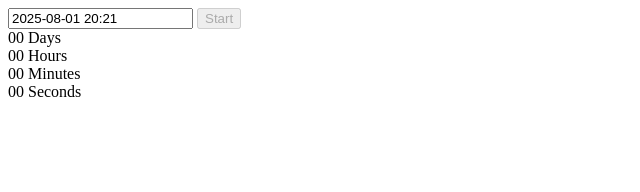
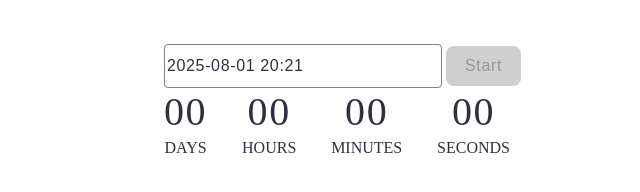
Before and after one commit to codescriptman/goit-js-hw-10, a website built with Vite: page src/1-timer.html in a window 1280 px wide. Shown: the whole page, without its empty margins (0-640 px from the left). Built offline with nearby package versions, Linux system fonts and the light colour scheme.

Commit message:
task1 css done

```diff
--- a/src/1-timer.html
+++ b/src/1-timer.html
@@ -4,6 +4,7 @@
     <meta charset="UTF-8" />
     <meta name="viewport" content="width=device-width, initial-scale=1.0" />
     <title>Timer</title>
+    <link rel="stylesheet" href="./css/styles.css" />
     <script type="module" src="./js/1-timer.js"></script>
   </head>
   <body>
--- /dev/null
+++ b/src/css/1-timer.css
@@ -0,0 +1,80 @@
+body {
+  padding-top: 36px;
+  padding-left: 156px;
+}
+
+#datetime-picker {
+  border: 1px solid rgba(128, 128, 128, 1);
+  border-radius: 4px;
+  width: 272px;
+  height: 40px;
+  font-weight: 400;
+  font-size: 16px;
+  line-height: 150%;
+  letter-spacing: 0.04em;
+  color: #2e2f42;
+}
+#datetime-picker:hover {
+  border: 1px solid #000;
+}
+#datetime-picker:active {
+  border: 1px solid #4e75ff;
+  color: #000;
+}
+#datetime-picker:disabled {
+  cursor: auto;
+  border: 1px solid #808080;
+  background: #fafafa;
+  color: #808080;
+}
+button {
+  cursor: pointer;
+  border: none;
+  border-radius: 8px;
+  padding: 8px 16px;
+  width: 75px;
+  height: 40px;
+  font-weight: 500;
+  font-size: 16px;
+  line-height: 150%;
+  letter-spacing: 0.04em;
+  color: #fff;
+  background: #4e75ff;
+}
+button:hover {
+  background: #6c8cff;
+  color: #fff;
+}
+button:disabled {
+  cursor: auto;
+  background: #cfcfcf;
+  color: #989898;
+}
+.timer {
+  display: flex;
+  gap: 24px;
+  width: 346px;
+  height: 72px;
+  justify-content: space-between;
+}
+.field {
+  display: flex;
+  flex-direction: column;
+}
+.value {
+  text-transform: uppercase;
+  text-align: center;
+  font-weight: 400;
+  font-size: 40px;
+  line-height: 120%;
+  letter-spacing: 0.04em;
+  color: #2e2f42;
+}
+.label {
+  text-transform: uppercase;
+  text-align: center;
+  font-weight: 400;
+  font-size: 16px;
+  line-height: 150%;
+  color: #2e2f42;
+}
--- a/src/css/styles.css
+++ b/src/css/styles.css
@@ -5,14 +5,15 @@
   |============================
 */
 /* Common styles */
-@import url('./reset.css');
-@import url('./base.css');
-@import url('./container.css');
-@import url('./animations.css');
+/* @import url('./reset.css'); */
+/* @import url('./base.css'); */
+/* @import url('./container.css');
+@import url('./animations.css'); */
 
 /* Sections style */
-@import url('./header.css');
+/* @import url('./header.css');
 @import url('./vite-promo.css');
 @import url('./badges.css');
 @import url('./back-link.css');
-@import url('./footer.css');
+@import url('./footer.css'); */
+@import url('./1-timer.css');
```
